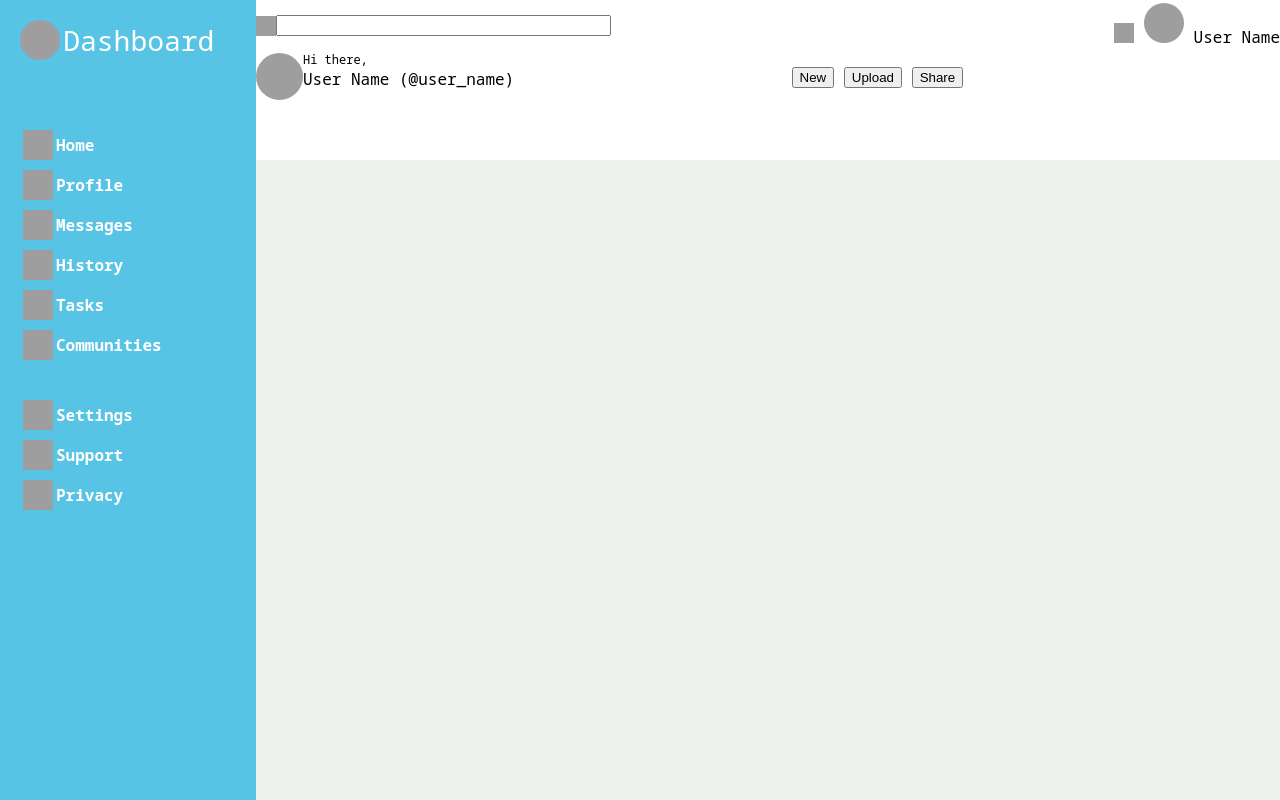
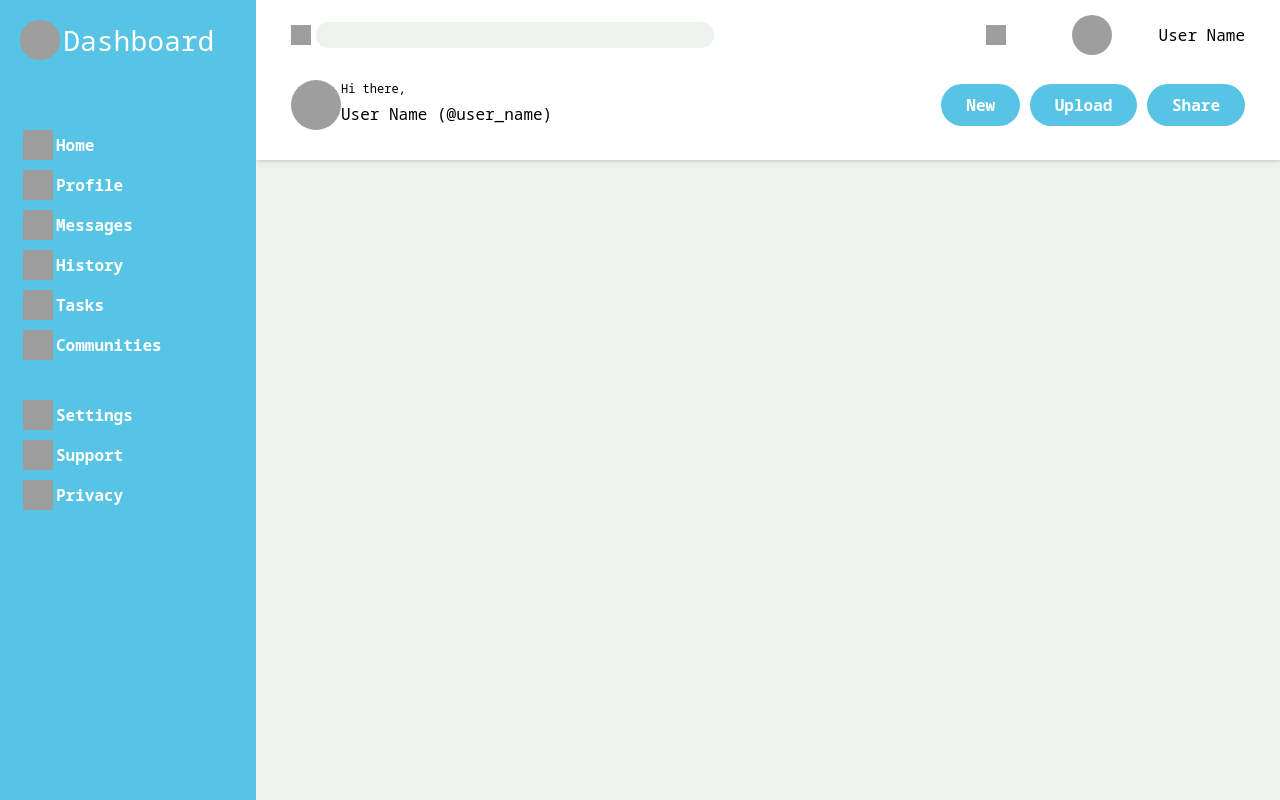
Before and after one commit to doctype-Melvin/admin-dashboard, a plain HTML site: page index.html in a window 1280 px wide. Drawn offline with Linux system fonts and the light colour scheme; grey boxes are pictures that could not be loaded.

Commit message:
adds header elements and style in grid only

```diff
--- a/style.css
+++ b/style.css
@@ -29,8 +29,8 @@ html, body {
 /*Icon*/
 
 .icon-big {
-    width: 47px;
-    height: 47px;
+    width: 50px;
+    height: 50px;
     border-radius: 50px;
 }
 
@@ -56,6 +56,7 @@ html, body {
     grid-area: 1 / 1 / 3 / 2;
     background-color: #57C4E5;
     color: #fff;
+    z-index: 2;
 }
 
 .head {
@@ -102,6 +103,9 @@ padding: 20px;
 .header {
     grid-area: 1 / 2 / 2 / 4;
     background-color: #fff;
+    padding: 15px 35px;
+    z-index: 1;
+    box-shadow: 1px 0px 5px rgba(0, 0, 0, 0.265);
 }
 
 .head-grid {
@@ -111,15 +115,27 @@ padding: 20px;
 
 .search {
     display: grid;
-    grid-template: 1fr / 0fr 2fr 2fr 2fr;
+    grid-template: 1fr / 0fr 3fr 2fr 2fr;
     align-items: center;
+    margin-bottom: 20px;
 }
 #search-icon {
     justify-self: end;
+    margin-right: 5px;
+}
+
+#searchbar {
+    background-color: var(--neutral);
+    border-radius: 25px;
+    border: none;
+    height: 2em;
 }
 
 .user-small {
+    display: grid;
+    grid-template: 1fr / 1fr 1fr 1fr;
     justify-self: end;
+    align-items: center;
 }
 
 .second-row-head {
@@ -131,14 +147,30 @@ padding: 20px;
 .greeting {
     display: grid;
     grid-template: 1fr 2fr / 1fr;
-    align-self:;
+}
+
+.greeting span {
+    align-self: center;
 }
 
 .small-head {
     font-size: 0.75em;
 }
 
+.buttons button {
+    background-color: var(--accent-3);
+    color: #fff;
+    border-radius: 25px;
+    border: none;
+    font-size: 1.1em;
+    padding: 10px 25px;
+    font: inherit;
+    font-weight: 800;
+}
 
+.buttons {
+    justify-self: end;
+}
 
 /*--------------*/
     /*Main*/
```
